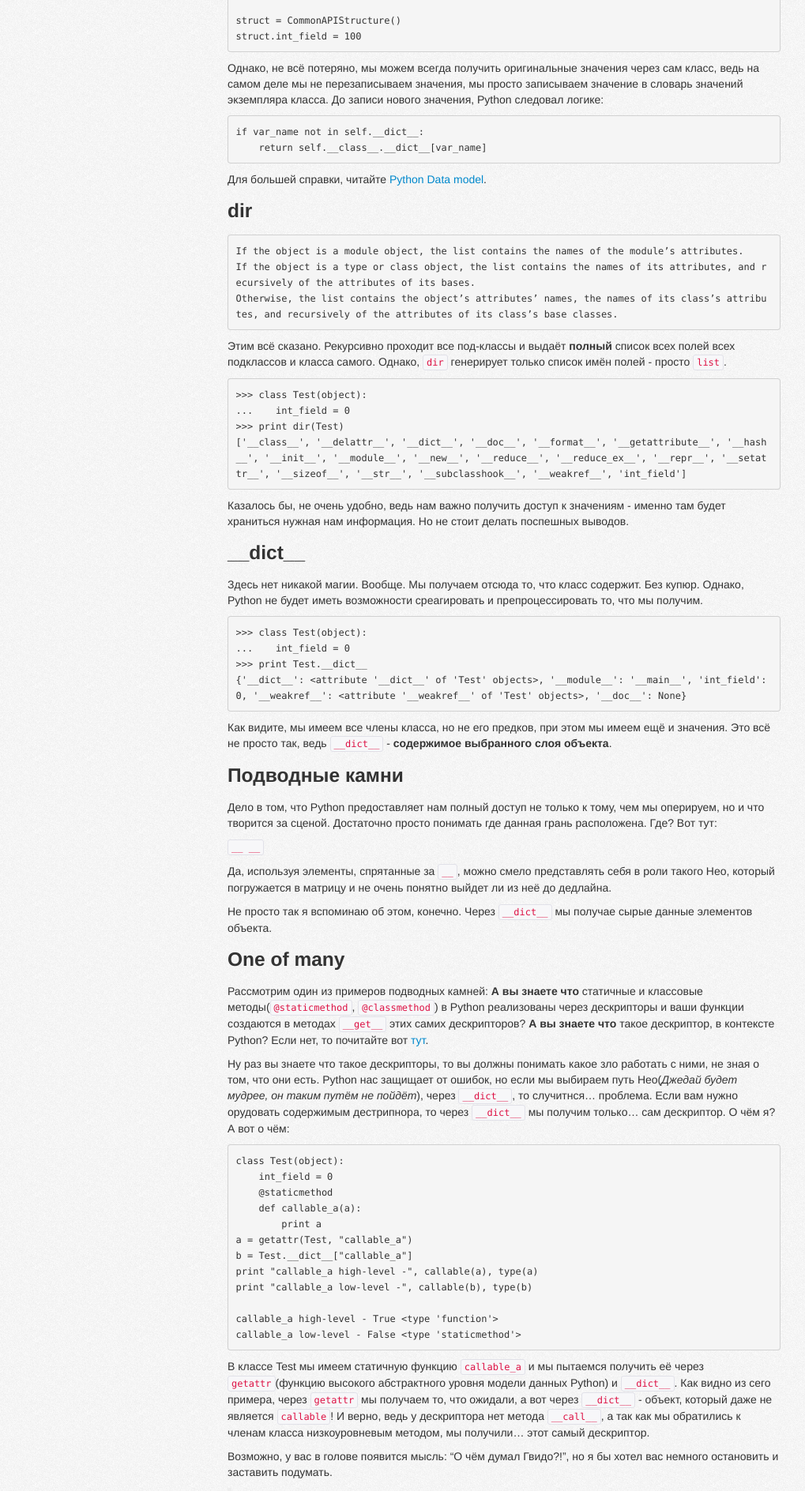
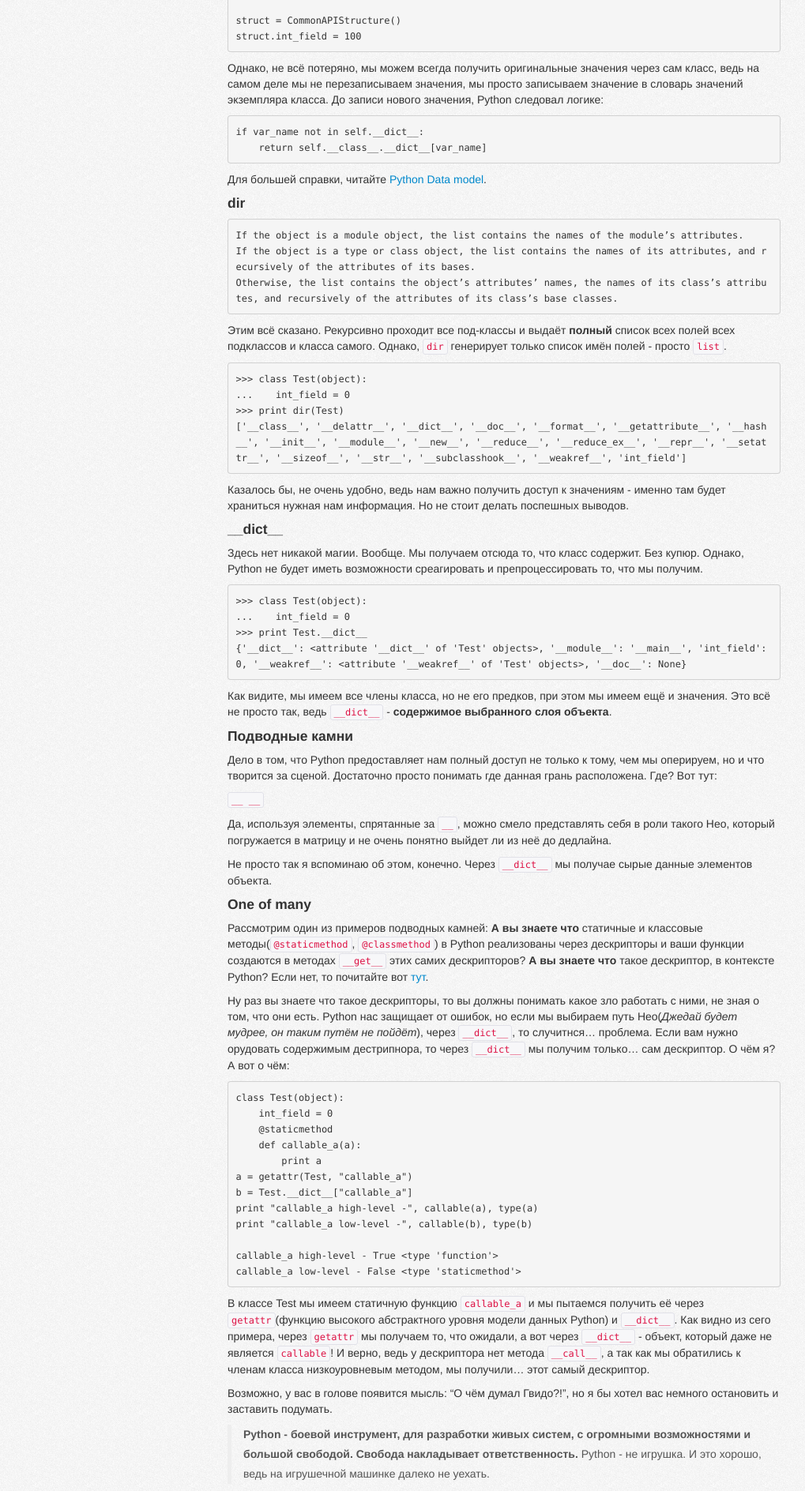
Before and after one commit to iorlas/iorlas.github.com, a Jekyll site: the page built from _posts/2013-01-03-fields.md, in a window 1280 px wide. Shown: the part 631-2519 px from the top of the page at 79% size, without its empty margins (2-1021 px from the left). Built offline with Jekyll 4.4.1, drawn with Linux system fonts in a browser that asks for light colours; Markdown is read by kramdown in place of the engine named in the settings; comment, search, counter and statistics services are not loaded.

```diff
--- a/_posts/2013-01-03-fields.md
+++ b/_posts/2013-01-03-fields.md
@@ -33,7 +33,7 @@ title: Python fields gathering
 
 Для большей справки, читайте [Python Data model](http://docs.python.org/2/reference/datamodel.html).
 
-### dir
+#### dir
     If the object is a module object, the list contains the names of the module’s attributes.
     If the object is a type or class object, the list contains the names of its attributes, and recursively of the attributes of its bases.
     Otherwise, the list contains the object’s attributes’ names, the names of its class’s attributes, and recursively of the attributes of its class’s base classes.
@@ -47,7 +47,7 @@ title: Python fields gathering
 
 Казалось бы, не очень удобно, ведь нам важно получить доступ к значениям - именно там будет храниться нужная нам информация. Но не стоит делать поспешных выводов.
 
-### __dict\_\_
+#### __dict\_\_
 Здесь нет никакой магии. Вообще. Мы получаем отсюда то, что класс содержит. Без купюр. Однако, Python не будет иметь возможности среагировать и препроцессировать то, что мы получим.
 
     >>> class Test(object):
@@ -57,7 +57,7 @@ title: Python fields gathering
 
 Как видите, мы имеем все члены класса, но не его предков, при этом мы имеем ещё и значения. Это всё не просто так, ведь `__dict__` - **содержимое выбранного слоя объекта**.
 
-### Подводные камни
+#### Подводные камни
 
 Дело в том, что Python предоставляет нам полный доступ не только к тому, чем мы оперируем, но и что творится за сценой. Достаточно просто понимать где данная грань расположена. Где? Вот тут:
 
@@ -67,7 +67,7 @@ title: Python fields gathering
 
 Не просто так я вспоминаю об этом, конечно. Через `__dict__` мы получае сырые данные элементов объекта.
 
-### One of many
+#### One of many
 Рассмотрим один из примеров подводных камней:
 **А вы знаете что** статичные и классовые методы(`@staticmethod`, `@classmethod`) в Python реализованы через дескрипторы и ваши функции создаются в методах `__get__` этих самих дескрипторов?
 **А вы знаете что** такое дескриптор, в контексте Python? Если нет, то почитайте вот [тут](http://docs.python.org/2/reference/datamodel.html#implementing-descriptors).
@@ -94,11 +94,11 @@ title: Python fields gathering
 
 > **Python - боевой инструмент, для разработки живых систем, с огромными возможностями и большой свободой. Свобода накладывает ответственность.** Python - не игрушка. И это хорошо, ведь на игрушечной машинке далеко не уехать.
 
-### Итог
+#### Итог
 Я не буду приводить ни плюсов, ни минусов обоих методов получения членов объекта. Вся правда в том, что у них разная цель, разное применение и если не понимать как это работает, то вы наломаете дров.
 А так, используйте `dir` & `getattr` и ващи волосы будут приятные и шелковистые!
 
-### Пара слов о модуле inspect и его функции getmembers
+#### Пара слов о модуле inspect и его функции getmembers
 Не скажу точно, но когда-то давно один небольшой проект наткнулся на проблему при использовании `inspect.getmembers`. Проблема решилась использованием `dir` и `getattr` прямо. Фактически, `inspect.getmembers` делает то же самое, что и можно делать руками:
 
     def getmembers(object, predicate=None):
```
